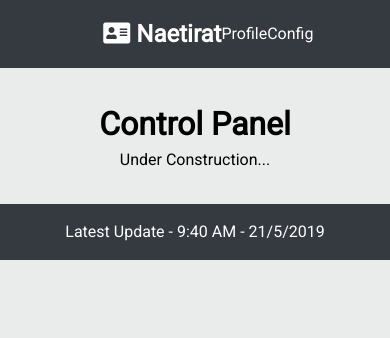
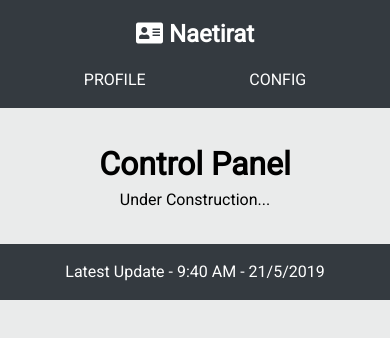
Before and after one commit to army2102/naetirat.com, a React (Create React App) app in the folder client/: page /config in a window 390 px wide. Shown: the top 338 px of the page. Built offline with nearby package versions, Linux system fonts and the light colour scheme.

Commit message:
Add TODO: implement current class to use with current page

```diff
--- a/client/src/components/Layout/Header/Header.css
+++ b/client/src/components/Layout/Header/Header.css
@@ -25,8 +25,22 @@ nav #menu ul a {
   color: #fff;
 }
 
+.current {
+  /* TODO: Implement current class to use with current page */
+  /* background-color: white; */
+}
+
 @media (max-width: 500px) {
   nav {
     justify-content: center;
+    flex-direction: column;
+  }
+
+  nav #logo {
+    margin-bottom: 1rem;
+  }
+
+  nav #menu {
+    width: 100%;
   }
 }
--- a/client/src/components/Layout/Header/Header.js
+++ b/client/src/components/Layout/Header/Header.js
@@ -11,11 +11,12 @@ const Header = () => {
       </div>
       <div id="menu">
         <ul>
-          <Link to="/">
-            <li>Profile</li>
+          {/*  TODO: Implement current class to use with current page  */}
+          <Link to="/" className="current">
+            <li>PROFILE</li>
           </Link>
           <Link to="/config">
-            <li>Config</li>
+            <li>CONFIG</li>
           </Link>
         </ul>
       </div>
```
